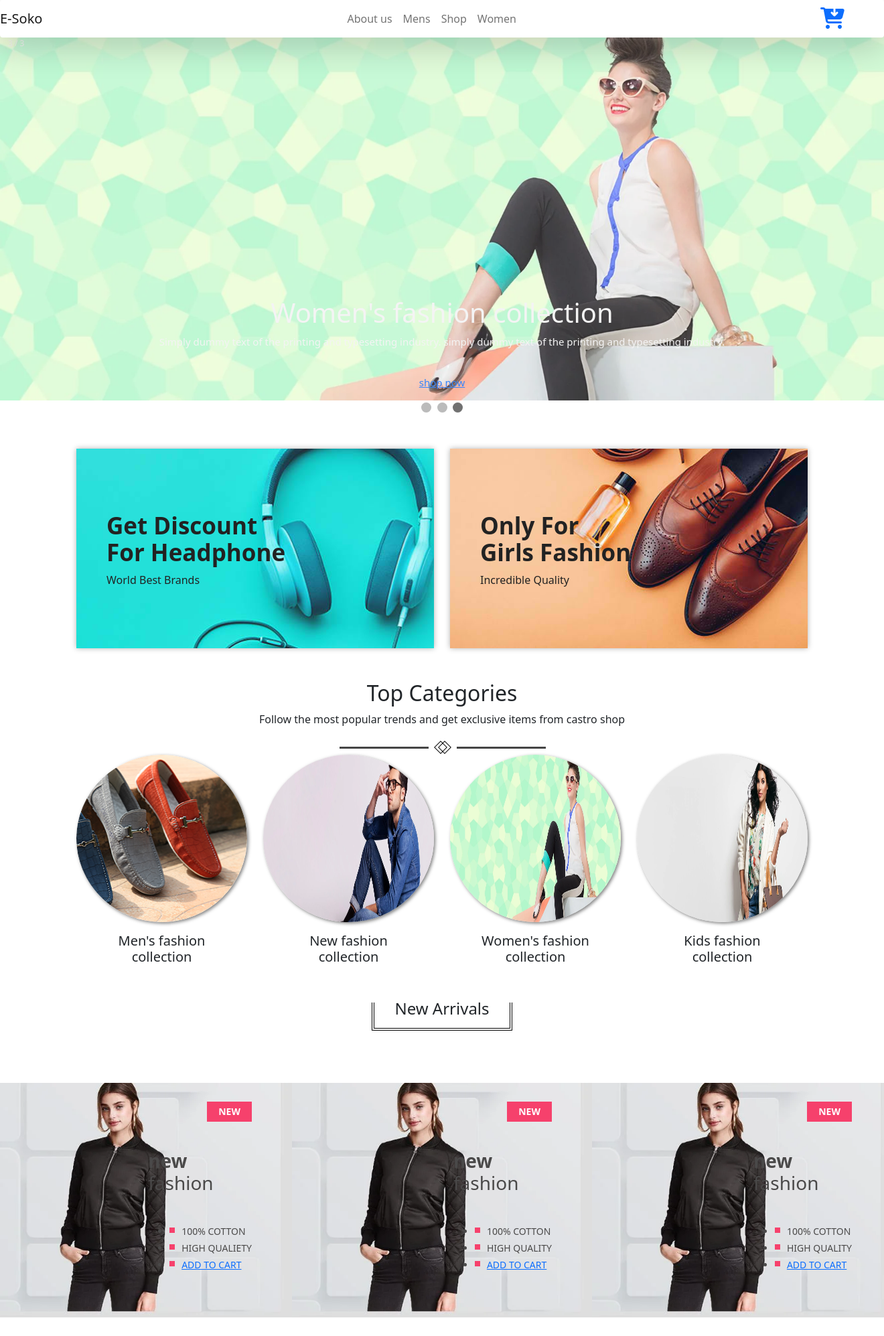
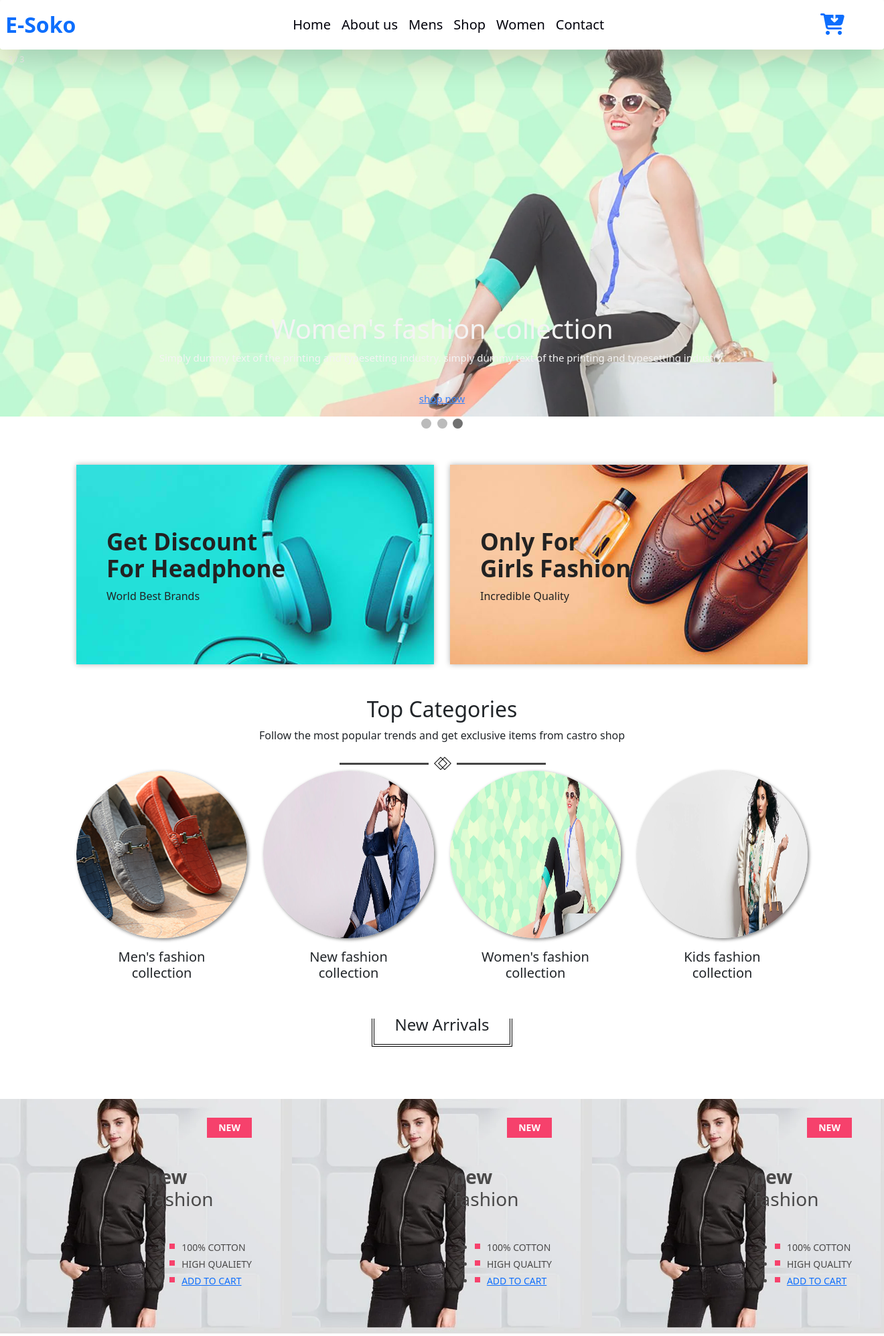
Before and after one commit to NeemaMwende/E-sokoo, a Django app: page / in a window 1320 px wide; the page is wider, and only the part inside the window is pictured. Shown: the top 1995 px of that part at 67% size. Run offline with Django 3.2, Linux system fonts and the light colour scheme; some libraries are stand-ins or nearby versions; some web fonts are replaced.

Commit message:
Styling the navbar

```diff
--- a/sokoapp/templates/navbar.html
+++ b/sokoapp/templates/navbar.html
@@ -1,29 +1,36 @@
-<nav class="navbar navbar-expand-lg navbar-light bg-light navbar navbar-primary fs-6 fixed-top bg-body shadow-lg rounded">
-  <a class="navbar-brand" href="#">E-Soko</a>
+<nav class="navbar navbar-expand-lg mb-2 bg-light fs-6 fixed-top bg-body shadow-lg rounded">
+  <a class="navbar-brand fs-2 fw-bold text-primary ml-2" href="#">E-Soko</a>
   <button class="navbar-toggler" type="button" data-toggle="collapse" data-target="#navbarNavDropdown" aria-controls="navbarNavDropdown" aria-expanded="false" aria-label="Toggle navigation">
     <span class="navbar-toggler-icon"></span>
   </button>
-  <div class="collapse navbar-collapse" id="navbarNavDropdown">
+  <div class="collapse navbar-collapse fs-5" id="navbarNavDropdown">
     <ul class="navbar-nav mx-auto">
-      {% comment %} <li class="nav-item active">
-        <a class="nav-link" href="#">Home <span class="sr-only">(current)</span></a>
-      </li> {% endcomment %}
       <li class="nav-item">
-        <a class="nav-link" href="#">About us</a>
+        <a class="nav-link"  style="color: rgb(0, 0, 10)" href="#">Home <span class="sr-only">(current)</span></a>
       </li>
       <li class="nav-item">
-        <a class="nav-link" href="#">Mens</a>
+        <a class="nav-link" style="color: rgb(0, 0, 10)" href="#">About us</a>
       </li>
       <li class="nav-item">
-        <a class="nav-link" href="#">Shop</a>
+        <a class="nav-link"  style="color: rgb(0, 0, 10)" href="#">Mens</a>
       </li>
       <li class="nav-item">
-        <a class="nav-link" href="#">Women</a>
+        <a class="nav-link"  style="color: rgb(0, 0, 10)" href="#">Shop</a>
+      </li>
+      <li class="nav-item">
+        <a class="nav-link" style="color: rgb(0, 0, 10)" href="#">Women</a>
+      </li>
+       <li class="nav-item">
+        <a class="nav-link" style="color: rgb(0, 0, 10)" href="#">Contact</a>
       </li>
     </ul>
   </div>
     <div class="col-1" >
-
-        <a href=""><i class="fa-solid fa-cart-arrow-down fa-2x"></i></a>
+        <ul class="nav navbar-nav navbar-right mr-3">
+            <li>
+               <a href=""><i class="fa-solid fa-cart-arrow-down fa-2x"></i></a>
+            </li>
+         </ul>
     </div>
 </nav>
+<br>
--- a/static/css/style.css
+++ b/static/css/style.css
@@ -115,6 +115,12 @@
 
      * {
          box-sizing: border-box
+     }
+
+     li.nav-item:hover {
+         background-color: rgb(12, 12, 245);
+         font-size: 20px;
+         color: white;
      }
      /* Slideshow container */
 
```
